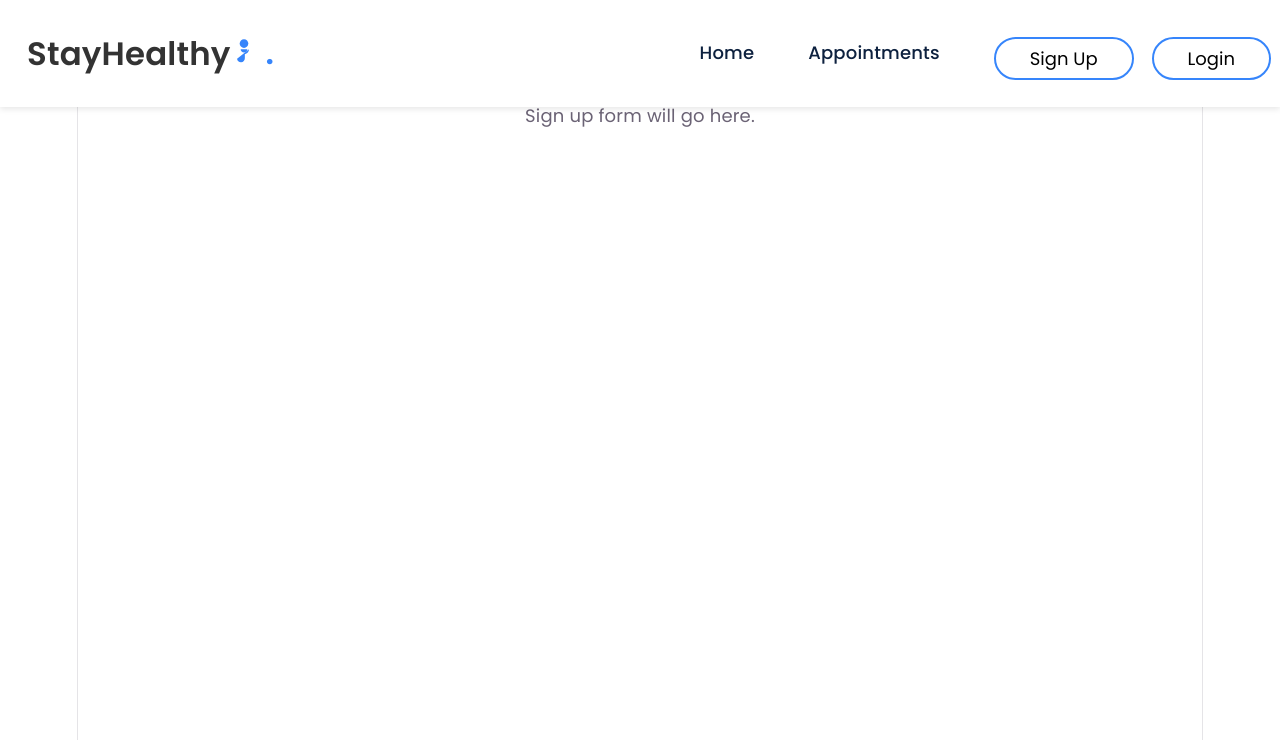
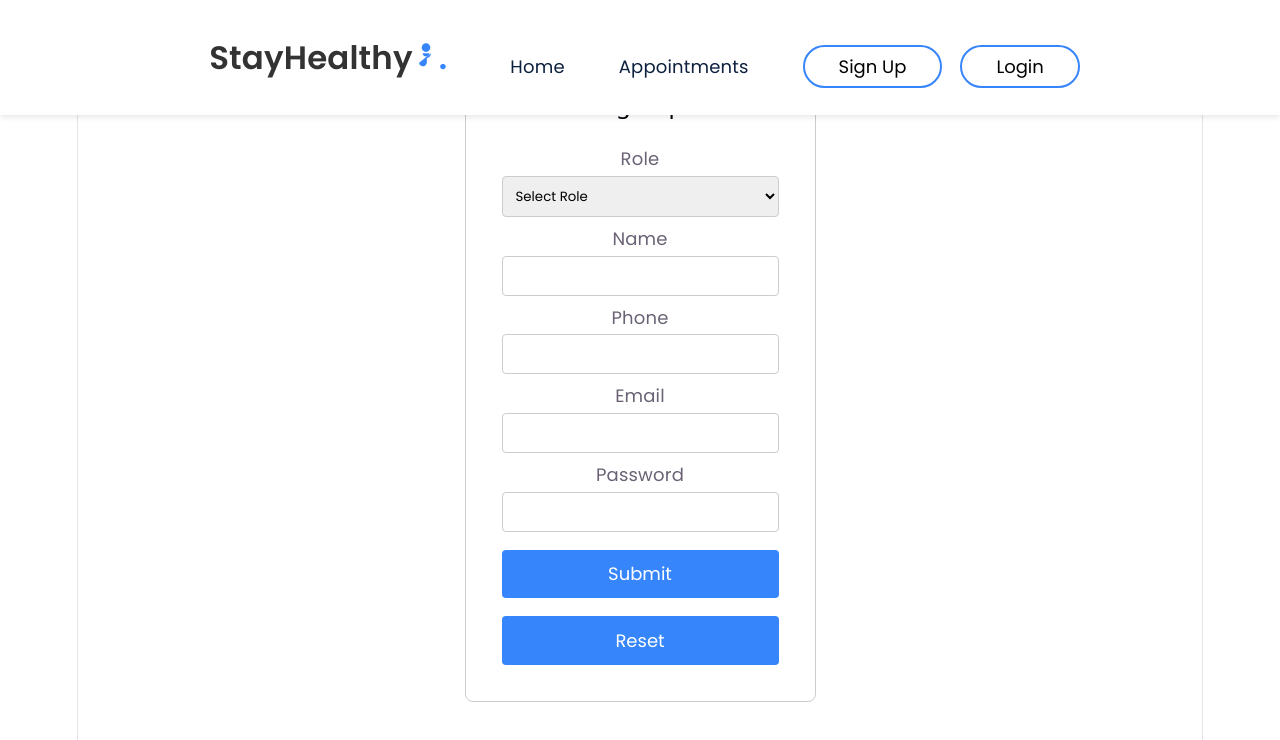
Before and after one commit to UniStar903/med_appt, a React (Vite) app: page /signup in a window 1280 px wide. Shown: the top 740 px of the page. Built offline with nearby package versions, Linux system fonts and the light colour scheme.

Commit message:
sign upand login page fixed

```diff
--- a/src/App.jsx
+++ b/src/App.jsx
@@ -4,7 +4,7 @@ import { BrowserRouter, Routes, Route } from "react-router-dom";
 import Navbar from "./Components/Navbar/Navbar";
 import Home from "./Components/Home/Home";
 import Landing_Page from "./Components/Landing_Page/Landing_Page";
-import SignUp from "./Components/Sign_Up/Sign_Up";
+import Sign_Up from "./Components/Sign_Up/Sign_Up";
 import Login from "./Components/Login/Login";
 
 function App() {
@@ -15,7 +15,9 @@ function App() {
         <Routes>
             <Route path="/" element={<Landing_Page />} />
           <Route path="/" element={<Home />} />
-          <Route path="/signup" element={<SignUp />} />
+          <Route path="/signup" element={<Sign_Up />} />
+<Route path="/login" element={<Login />} />
+
           <Route path="/login" element={<Login />} />
         </Routes>
       </BrowserRouter>
--- a/src/Components/Login/Login.css
+++ b/src/Components/Login/Login.css
@@ -1,62 +1,119 @@
 /* Styles for the main container */
 .container {
     max-width: 900px; /* Maximum width of the container */
-    margin: 0 auto; /* Center the container horizontally */
-    padding: 40px; /* Padding inside the container */
-    margin-top: 10%; /* Top margin of 10% */
+    margin: 0 auto; /* Center horizontally */
+    padding: 40px; /* Inner padding */
+    margin-top: 10%; /* Top margin */
 }
 
 /* Styles for form groups */
 .form-group {
-    margin-bottom: 20px; /* Bottom margin for spacing between form groups */
+    margin-bottom: 20px;
 }
 
-/* Styles for form group labels */
+/* Labels */
 .form-group label {
-    display: block; /* Make labels display as block elements */
-    margin-bottom: 5px; /* Bottom margin for spacing below labels */
-    font-weight: bold; /* Bold text for labels */
+    display: block;
+    margin-bottom: 5px;
+    font-weight: bold;
 }
 
-/* Styles for form controls */
+/* Input controls */
 .form-control {
-    width: 40%; /* Width of form controls */
-    padding: 8px; /* Padding inside form controls */
-    font-size: 16px; /* Font size of form controls */
-    border: 1px solid #ccc; /* Border around form controls */
-    border-radius: 4px; /* Border radius for rounded corners */
+    width: 40%;
+    padding: 8px;
+    font-size: 16px;
+    border: 1px solid #ccc;
+    border-radius: 4px;
 }
 
-/* Styles for button groups */
+/* Button group */
 .btn-group {
-    margin-top: .0001px; /* Top margin for spacing above button groups */
-    margin-bottom: 20px; /* Bottom margin for spacing below button groups */
+    margin-top: 10px;
+    margin-bottom: 20px;
 }
 
-/* Styles for buttons */
+/* Buttons */
 .btn {
-    padding: 10px 20px; /* Padding inside buttons */
-    font-size: 16px; /* Font size of buttons */
-    border: none; /* No border for buttons */
-    border-radius: 4px; /* Rounded corners */
-    cursor: pointer; /* Pointer cursor on hover */
+    padding: 10px 20px;
+    font-size: 16px;
+    border: none;
+    border-radius: 4px;
+    cursor: pointer;
 }
 
-/* Styles for primary buttons */
+/* Primary button */
 .btn-primary {
-    background-color: #007bff; /* Blue background */
-    color: #fff; /* White text */
+    background-color: #007bff;
+    color: #fff;
 }
 
-/* Styles for danger (red) buttons */
+/* Danger button */
 .btn-danger {
-    background-color: #dc3545; /* Red background */
-    color: #fff; /* White text */
+    background-color: #dc3545;
+    color: #fff;
 }
 
 /* Responsive tweaks */
 @media (max-width: 768px) {
     .form-control {
-        width: 100%; /* Full width on smaller screens */
+        width: 100%;
     }
 }
+
+/* Signup and Login containers */
+.signup-container, .login-container {
+    max-width: 400px;
+    margin: 2rem auto;
+    padding: 2rem;
+    border: 1px solid #ccc;
+    border-radius: 8px;
+    background: #fff;
+}
+
+/* Headings */
+h2 {
+    text-align: center;
+    margin-bottom: 1rem;
+}
+
+/* Form layout */
+form {
+    display: flex;
+    flex-direction: column;
+}
+
+/* Labels inside forms */
+label {
+    margin-top: 0.5rem;
+}
+
+/* Inputs and selects */
+input, select {
+    padding: 0.5rem;
+    margin-top: 0.2rem;
+    border: 1px solid #ccc;
+    border-radius: 4px;
+}
+
+/* Buttons inside forms */
+button {
+    margin-top: 1rem;
+    padding: 0.6rem;
+    border: none;
+    border-radius: 4px;
+    background: #3685fb;
+    color: #fff;
+    cursor: pointer;
+    transition: background 0.3s ease;
+}
+
+button:hover {
+    background: #0d213f;
+}
+
+/* Error messages */
+.error {
+    color: red;
+    font-size: 0.8rem;
+}
--- a/src/Components/Login/Login.jsx
+++ b/src/Components/Login/Login.jsx
@@ -1,12 +1,58 @@
-import React from "react";
+import React, { useState } from "react";
+import "./Login.css";
 
-function Login() {
+const Login = () => {
+  const [formData, setFormData] = useState({ email: "", password: "" });
+  const [errors, setErrors] = useState({});
+
+  const validate = () => {
+    let tempErrors = {};
+
+    if (!formData.email.match(/^[^@]+@[^@]+\.[^@]+$/))
+      tempErrors.email = "Invalid email format";
+    if (formData.password.length < 6)
+      tempErrors.password = "Password must be at least 6 characters";
+
+    setErrors(tempErrors);
+    return Object.keys(tempErrors).length === 0;
+  };
+
+  const handleSubmit = (e) => {
+    e.preventDefault();
+    if (validate()) {
+      alert("Login Successful!");
+    }
+  };
+
   return (
-    <div>
-      <h1>Login</h1>
-      <p>Login form will go here.</p>
+    <div className="login-container">
+      <h2>Login</h2>
+      <form onSubmit={handleSubmit}>
+        <label>Email</label>
+        <input
+          type="email"
+          value={formData.email}
+          onChange={(e) => setFormData({ ...formData, email: e.target.value })}
+        />
+        {errors.email && <p className="error">{errors.email}</p>}
+
+        <label>Password</label>
+        <input
+          type="password"
+          value={formData.password}
+          onChange={(e) =>
+            setFormData({ ...formData, password: e.target.value })
+          }
+        />
+        {errors.password && <p className="error">{errors.password}</p>}
+
+        <button type="submit">Login</button>
+        <button type="reset" onClick={() => setFormData({})}>
+          Reset
+        </button>
+      </form>
     </div>
   );
-}
+};
 
 export default Login;
--- a/src/Components/Navbar/Navbar.css
+++ b/src/Components/Navbar/Navbar.css
@@ -10,12 +10,11 @@ nav {
     left: 50%;
     transform: translateX(-50%);
     width: 100%;
-    display: flex;
-    align-items: center;
-    justify-content: space-between;
+    display: inline-block;   /* ✅ Changed from flex to inline-block */
     background-color: #fff;
     box-shadow: 0 2px 6px rgba(0,0,0,0.1);
     z-index: 1000;
+    text-align: center;      /* ✅ Ensures inline-block items align centrally */
 }
 
 /* Logo styling */
@@ -24,9 +23,9 @@ nav {
     font-weight: 600;
     color: #0d213f;
     cursor: pointer;
-    display: flex;
-    align-items: center;
-    gap: 0.5rem;
+    display: inline-block;   /* ✅ Inline-block for logo */
+    vertical-align: middle;
+    margin-right: 2rem;
 }
 
 .nav__logo span {
@@ -38,16 +37,21 @@ nav {
     display: none;
     font-size: 2rem;
     cursor: pointer;
+    vertical-align: middle;
 }
 
 /* Navigation links */
 .nav__links {
     list-style: none;
-    display: flex;
-    align-items: center;
-    gap: 1rem;
-    font-size: 1rem;
-    font-weight: 500;
+    display: inline-block;   /* ✅ Inline-block for links */
+    vertical-align: middle;
+    margin: 0;
+    padding: 0;
+}
+
+.nav__links .link {
+    display: inline-block;   /* ✅ Each link inline-block */
+    margin: 0 0.5rem;
 }
 
 .link a {
@@ -80,11 +84,11 @@ nav {
 /* Responsive design */
 @media (max-width: 768px) {
     .nav__icon {
-        display: block;
+        display: inline-block; /* ✅ Show hamburger in mobile */
     }
 
     .nav__links {
-        display: none;
+        display: none; /* Hidden by default */
         flex-direction: column;
         align-items: center;
         gap: 0.8rem;
@@ -100,7 +104,7 @@ nav {
     }
 
     .nav__links.active {
-        display: flex;
+        display: flex; /* ✅ Flex for dropdown in mobile */
     }
 }
 
--- a/src/Components/Sign_Up/Sign_Up.css
+++ b/src/Components/Sign_Up/Sign_Up.css
@@ -1,19 +1,19 @@
 /* Styles for the container element */
 .container {
-    max-width: 900px; /* Set maximum width for the container */
-    margin: 0 auto; /* Center the container horizontally */
-    padding: 40px; /* Add padding inside the container */
-    margin-top: 10%; /* Set top margin as a percentage of the viewport height */
-    overflow: hidden; /* Hide any overflowing content */
+    max-width: 900px;
+    margin: 0 auto;
+    padding: 40px;
+    margin-top: 10%;
+    overflow: hidden;
 }
 
-/* Styles for the password visibility icon */
+/* Password visibility icon */
 .password-visibility {
-    position: relative; /* Position relative to input field */
-    top: -39px; /* Move the icon up */
-    left: 92%; /* Align to the right side */
-    cursor: pointer; /* Pointer cursor on hover */
-    font-size: 17px; /* Icon size */
+    position: relative;
+    top: -39px;
+    left: 92%;
+    cursor: pointer;
+    font-size: 17px;
 }
 
 /* Grid layout for signup form */
@@ -91,7 +91,7 @@
 
 /* Button group */
 .btn-group {
-    margin-top: .0001px;
+    margin-top: 10px;
     margin-bottom: 20px;
 }
 
@@ -116,9 +116,15 @@
     color: #fff;
 }
 
+/* Error messages */
+.error {
+    color: red;
+    font-size: 0.8rem;
+}
+
 /* Responsive tweaks */
 @media (max-width: 768px) {
     .form-control {
-        width: 100%; /* Full width on smaller screens */
+        width: 100%;
     }
 }
--- a/src/Components/Sign_Up/Sign_Up.jsx
+++ b/src/Components/Sign_Up/Sign_Up.jsx
@@ -1,12 +1,96 @@
-import React from "react";
+import React, { useState } from "react";
+import "./Sign_Up.css";
 
-function SignUp() {
+const Sign_Up = () => {
+  const [formData, setFormData] = useState({
+    role: "",
+    name: "",
+    phone: "",
+    email: "",
+    password: "",
+  });
+
+  const [errors, setErrors] = useState({});
+
+  const validate = () => {
+    let tempErrors = {};
+
+    if (!formData.role) tempErrors.role = "Role is required";
+    if (!formData.name) tempErrors.name = "Name is required";
+    if (!formData.phone.match(/^[0-9]{10}$/))
+      tempErrors.phone = "Phone must be 10 digits";
+    if (!formData.email.match(/^[^@]+@[^@]+\.[^@]+$/))
+      tempErrors.email = "Invalid email format";
+    if (formData.password.length < 6)
+      tempErrors.password = "Password must be at least 6 characters";
+
+    setErrors(tempErrors);
+    return Object.keys(tempErrors).length === 0;
+  };
+
+  const handleSubmit = (e) => {
+    e.preventDefault();
+    if (validate()) {
+      alert("Sign Up Successful!");
+    }
+  };
+
   return (
-    <div>
-      <h1>Sign Up</h1>
-      <p>Sign up form will go here.</p>
+    <div className="signup-container">
+      <h2>Sign Up</h2>
+      <form onSubmit={handleSubmit}>
+        <label>Role</label>
+        <select
+          value={formData.role}
+          onChange={(e) => setFormData({ ...formData, role: e.target.value })}
+        >
+          <option value="">Select Role</option>
+          <option value="Doctor">Doctor</option>
+          <option value="Patient">Patient</option>
+        </select>
+        {errors.role && <p className="error">{errors.role}</p>}
+
+        <label>Name</label>
+        <input
+          type="text"
+          value={formData.name}
+          onChange={(e) => setFormData({ ...formData, name: e.target.value })}
+        />
+        {errors.name && <p className="error">{errors.name}</p>}
+
+        <label>Phone</label>
+        <input
+          type="text"
+          value={formData.phone}
+          onChange={(e) => setFormData({ ...formData, phone: e.target.value })}
+        />
+        {errors.phone && <p className="error">{errors.phone}</p>}
+
+        <label>Email</label>
+        <input
+          type="email"
+          value={formData.email}
+          onChange={(e) => setFormData({ ...formData, email: e.target.value })}
+        />
+        {errors.email && <p className="error">{errors.email}</p>}
+
+        <label>Password</label>
+        <input
+          type="password"
+          value={formData.password}
+          onChange={(e) =>
+            setFormData({ ...formData, password: e.target.value })
+          }
+        />
+        {errors.password && <p className="error">{errors.password}</p>}
+
+        <button type="submit">Submit</button>
+        <button type="reset" onClick={() => setFormData({})}>
+          Reset
+        </button>
+      </form>
     </div>
   );
-}
+};
 
-export default SignUp;
+export default Sign_Up;
```
